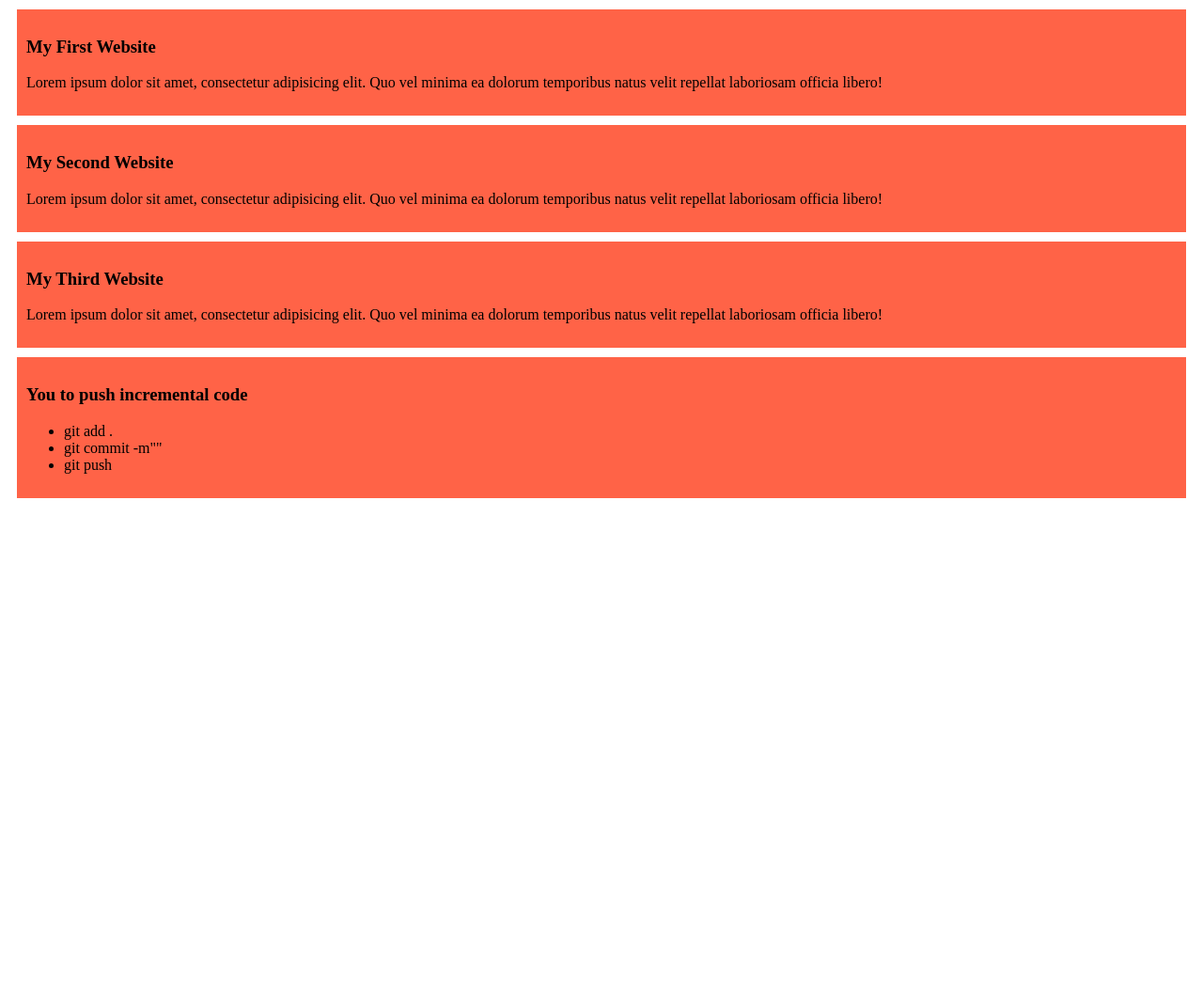
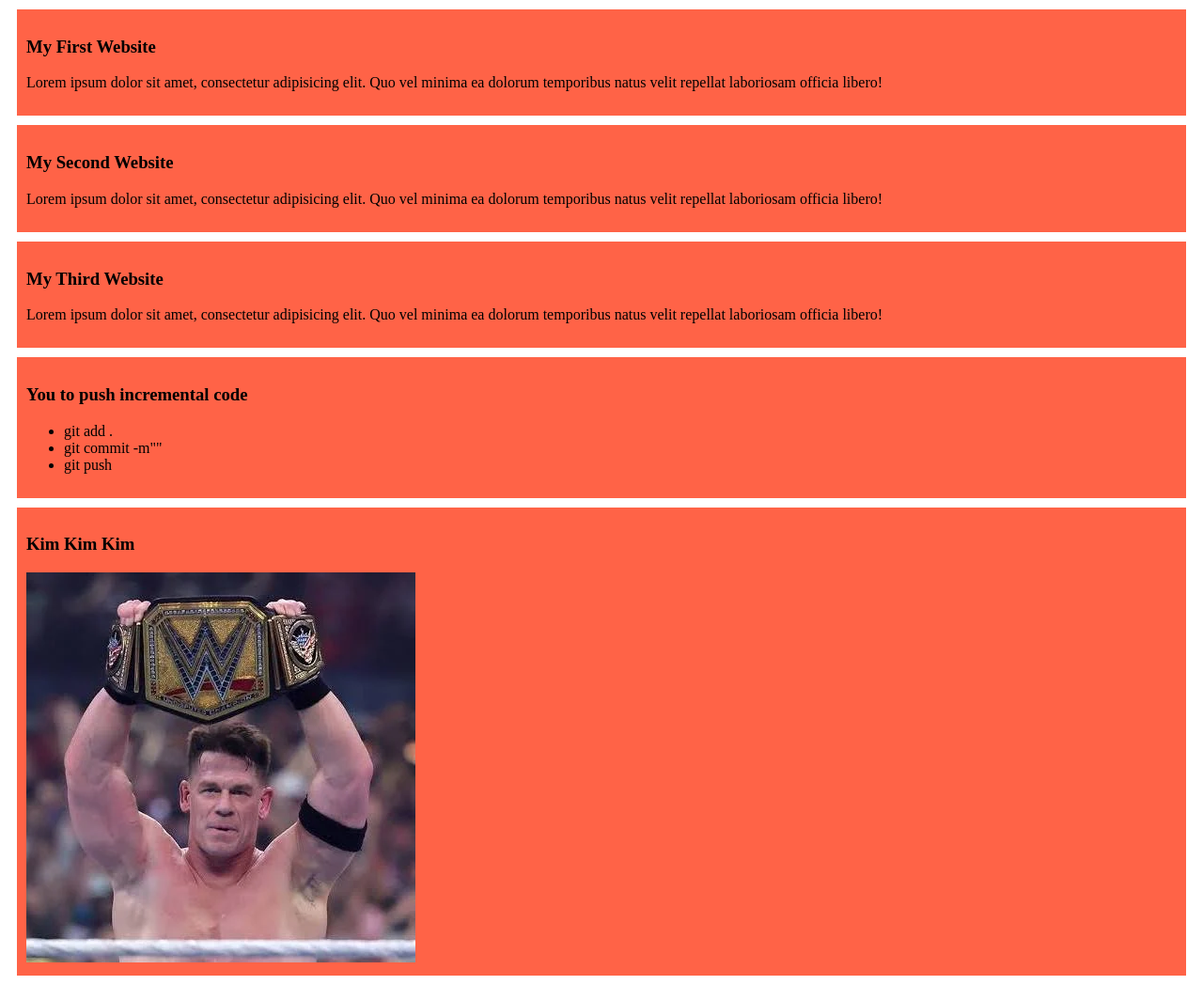
Before and after one commit to mahdir-mmr/my-website, a plain HTML site: page index.html in a window 1280 px wide. Shown: the whole page at 94% size. Before the commit the page ends 800 px from the top, so only its background shows below. Drawn offline with Linux system fonts and the light colour scheme.

Commit message:
added kim

```diff
--- a/index.html
+++ b/index.html
@@ -27,6 +27,10 @@
             <li>git push</li>
         </ul>
     </div>
+    <div>
+        <h3>Kim Kim Kim</h3>
+        <img src="Images/images.webp" alt="">
+    </div>
 
 </body>
 </html>
```
Also changed, not shown: Images/images.webp (added).
